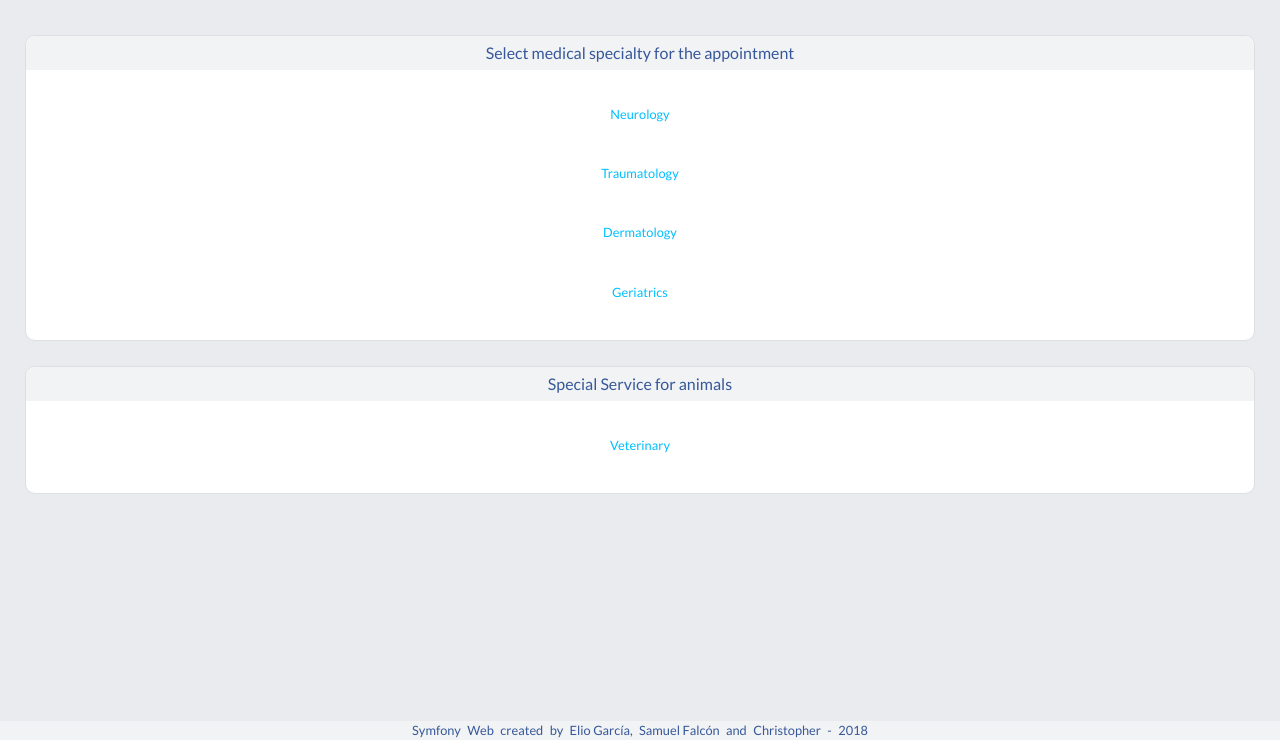
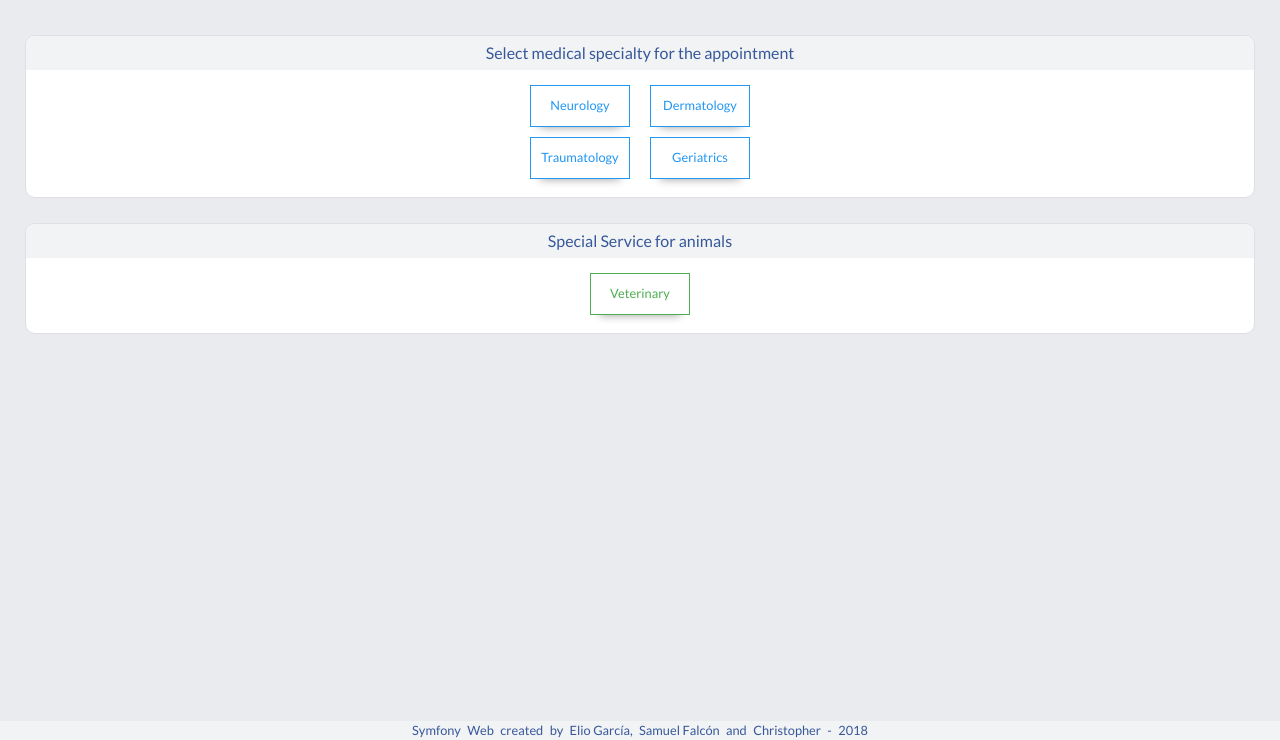
Before and after one commit to ChristopherHD/MDAPractice, a Symfony app: template templates/selectSpecialty.html.twig in a window 1280 px wide. Shown: the part 60-800 px from the top of the page. Run offline with Twig, Linux system fonts and the light colour scheme; the template is opened without the code that fills it, so the values that code supplies are empty; some libraries are stand-ins or nearby versions.

Commit message:
Select Specialty CSS

```diff
--- a/config/routes.yaml
+++ b/config/routes.yaml
@@ -5,10 +5,8 @@ index:
 login:
     path: /login
     controller: App\Controller\AppController::login
-
 logout:
      path: /logout
-
 addUser:
     path: /addUser
     controller: App\Controller\AppController::addUser
--- a/public/index.css
+++ b/public/index.css
@@ -145,6 +145,7 @@ tr td a:hover{
 }
 
 
+
 .orangehover:hover{
     color:yellowgreen;
 }
@@ -228,6 +229,15 @@ html,body{
     display:flex;
     flex-direction: row;
     width: 100%;
+    justify-content: center;
+}
+.specialty-table{
+    display:flex;
+    flex-direction: column;
+    width: 100%;
+    justify-content: center;
+}
+.specialty-table .row{
     justify-content: center;
 }
 .history-table, .pet-table{
@@ -420,6 +430,47 @@ box-shadow: 0 1px 1px 1px rgba(0,0,0,0.15);
 .specialty-link{
     display: flex;
     padding: 20px 10px 20px 10px;
-    color: deepskyblue;
+    border:1px solid #2196F3; color:#2196F3;
 
 }
+.specialty-link:hover{
+    box-shadow:inset 20px 0 #2196F3,inset -20px 0 #2196F3,inset 0 20px #2196F3,inset 0 -20px #2196F3;
+    color:#fff;
+}
+.specialty-table .row{
+    margin-top: 10px;
+}
+.specialty-table .row:first-child{
+    margin-top: 0;
+}
+a .specialty-link{
+    background-color: #5eb5e0;
+    justify-content: center;
+    align-items: center;
+    transition:.2s; background:0;
+    height:40px; width:100px;
+    color: #2196F3;
+    border: 1px solid #2196F3;
+}
+.specialty-table a{
+    box-shadow: 0 10px 10px -10px rgba(0,0,0,0.4)
+}
+.specialty-link-vet:hover{
+    box-shadow:inset 20px 0 #4CAF50,inset -20px 0 #4CAF50,inset 0 20px #4CAF50,inset 0 -20px #4CAF50; /*negative is really allowed*/
+    color:#fff;
+}
+a .specialty-link-vet{
+    background-color: #4CAF50;
+    justify-content: center;
+    align-items: center;
+    transition:.2s; background:0;
+    height:40px; width:100px;
+    color: #4CAF50;
+    border: 1px solid #4CAF50;
+}
+.specialty-link-vet {
+    display: flex;
+    padding: 20px 10px 20px 10px;
+    border: 1px solid #4CAF50;
+    color: #4CAF50;
+}
--- a/templates/selectSpecialty.html.twig
+++ b/templates/selectSpecialty.html.twig
@@ -6,19 +6,38 @@
     <div class="block">
         <div class="block-title">Select medical specialty for the appointment</div>
         <div class="center">
+            <div class="specialty-table">
+                <div class="row">
+                <div class="column">
+                    <a href={{ path('generateAppointment',{'specialty': 'neurology'}) }}><div class='specialty-link' >Neurology </div></a>
+                </div>
+                <div class="column">
+                    <a href={{ path('generateAppointment',{'specialty': 'dermatology'}) }}><div class='specialty-link' >Dermatology </div></a>
 
-			<a href={{ path('generateAppointment',{'specialty': 'neurology'}) }}><div class='specialty-link' >Neurology </div></a>
-            <a href={{ path('generateAppointment',{'specialty': 'traumatology'}) }}><div class='specialty-link' >Traumatology </div></a>
-            <a href={{ path('generateAppointment',{'specialty': 'dermatology'}) }}><div class='specialty-link' >Dermatology </div></a>
-            <a href={{ path('generateAppointment',{'specialty': 'geriatrics'}) }}><div class='specialty-link' >Geriatrics </div></a>
+                </div>
+                </div>
+                <div class="row">
+                    <div class="column">
+
+                        <a href={{ path('generateAppointment',{'specialty': 'traumatology'}) }}><div class='specialty-link' >Traumatology </div></a>
+                    </div>
+                    <div class="column">
+                        <a href={{ path('generateAppointment',{'specialty': 'geriatrics'}) }}><div class='specialty-link' >Geriatrics </div></a>
+                    </div>
+                </div>
+            </div>
         </div>
     </div>
     <div class="block">
         <div class="block-title">Special Service for animals</div>
         <div class="center">
-
-            <a href={{ path('generateVetAppointment') }}><div class='specialty-link' >Veterinary</div></a>
-
+            <div class="specialty-table">
+                <div class="row">
+                    <div class="column">
+                        <a href={{ path('generateVetAppointment') }}><div class='specialty-link-vet' >Veterinary</div></a>
+                    </div>
+                </div>
+            </div>
         </div>
     </div>
 {% endblock %}
```
